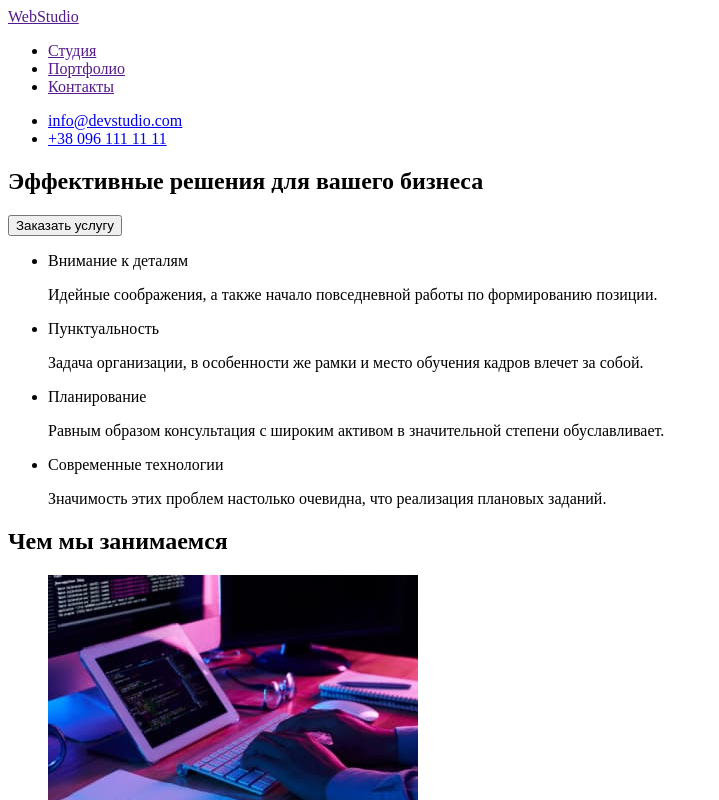
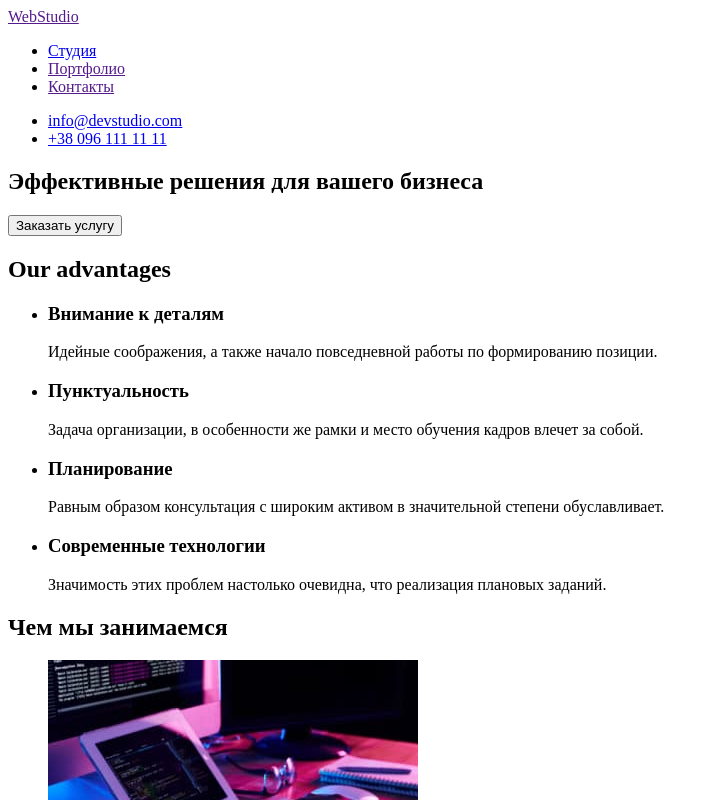
Before and after one commit to Volodymyr-Tsymbaliuk/goit-markup-hw-01, a plain HTML site: page index.html in a window 1280 px wide. Shown: the top 800 px of the page, without its empty margins (0-719 px from the left). Drawn offline with Linux system fonts and the light colour scheme.

Commit message:
Update index.html
Add (./index.html) to Webstudio
</main> reloceted before footer
add <h2> to sectione (Our advantages)
<p> in sectione "Our advanteges" changed to <h3>
changes in <footer>

```diff
--- a/index.html
+++ b/index.html
@@ -11,7 +11,7 @@
         <a href="">WebStudio</a>
         <nav>
          <ul>
-            <li><a href="">Студия</a></li>
+            <li><a href="./index.html">Студия</a></li>
             <li><a href="">Портфолио</a></li>
             <li><a href="">Контакты</a></li>
          </ul>
@@ -33,27 +33,31 @@
             <button type="button">Заказать услугу</button>
 
         </section>
-    </main>
-    <!--About Studio-->
+
+    <!--Our advantages-->
     <section>
+        <h2>Our advantages</h2>
         <ul>
             <li>
-                <p>Внимание к деталям</p>
+                <h3>Внимание к деталям</h3>
                 <p>Идейные соображения, а также начало повседневной работы по формированию позиции.</p>
             </li>
             <li>
-                <p>Пунктуальность</p>
+                <h3>Пунктуальность</h3>
                 <p>Задача организации, в особенности же рамки и место обучения кадров влечет за собой.</p>
             </li>
             <li>
-                <p>Планирование</p>
+                <h3>Планирование</h3>
                 <p>Равным образом консультация с широким активом в значительной степени обуславливает.</p>
             </li>
             <li>
-                <p>Современные технологии</p>
+                <h3>Современные технологии</h3>
                 <p>Значимость этих проблем настолько очевидна, что реализация плановых заданий.</p>
             </li>
         </ul>
+        </section>
+        <!--About Studio-->
+        <section>
         <h2>Чем мы занимаемся</h2>
         <ul>
             <li><img src="./images/img-typing.jpg" alt="печатает код" width="370" height="294"></li>
@@ -87,18 +91,20 @@
             </li>
         </ul>
     </section>
+    </main>
     <footer>
         <a href="">WebStudio</a>
         <address>
-          <a href="https://goo.gl/maps/cz5JKj4KXC8Sq8Zu7"
+        <ul>
+            <li><a href="https://goo.gl/maps/cz5JKj4KXC8Sq8Zu7"
                 target="_blank"
                 rel="noopener nofollow noreferrer">г. Киев, пр-т Леси Украинки, 26
-           </a>
-        </address>
-        <ul>
+                </a>
+            </li>
             <li><a href="mailto:info@devstudio.com">info@devstudio.com</a></li>
             <li><a href="tel:+380961111111">+38 096 111 11 11</a></li>
         </ul>
+        </address>
 
     </footer>
 
```
